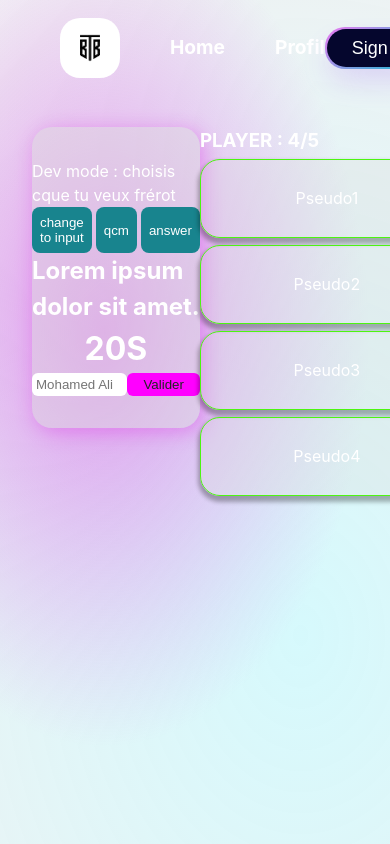
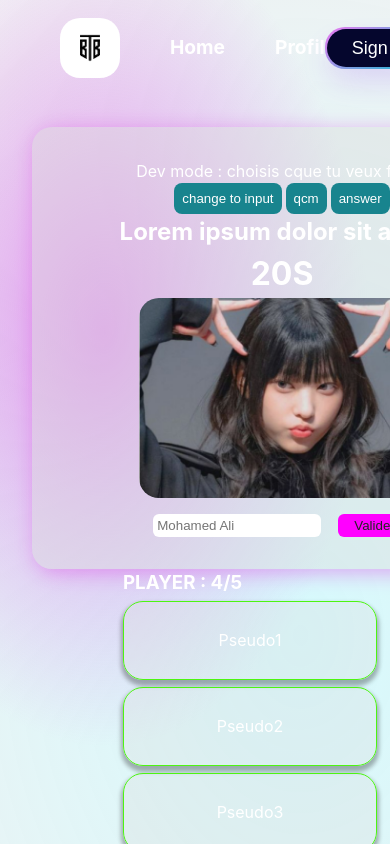
Before and after one commit to MoustaphaCamara/BeatTheBeat, a React (Vite) app: page /room in a window 390 px wide. Built offline with nearby package versions, Linux system fonts and the light colour scheme.

Commit message:
responsive & adjustments

```diff
--- a/src/components/RoomPageChat/RoomPageChat.scss
+++ b/src/components/RoomPageChat/RoomPageChat.scss
@@ -6,6 +6,8 @@
 
   height: 100%;
   flex-shrink: 0;
+  min-height: 200px;
+  padding-bottom: 1rem;
 
   border-radius: 20px;
   background: rgba(217, 217, 217, 0.3);
--- a/src/components/RoomPageQuizz/RoomPageQuizz.jsx
+++ b/src/components/RoomPageQuizz/RoomPageQuizz.jsx
@@ -20,7 +20,7 @@ const RoomPageQuizz = () => {
       <h2>Lorem ipsum dolor sit amet.</h2>
       <h3 className="quizz_timer">20s</h3>
       <div className="quizz">
-        {/* <img src="src/assets/quizz_girl.png" alt="quizz_girl" /> */}
+        <img src="src/assets/quizz_girl.png" alt="quizz_girl" />
         {(type == "input" && <QuizzInput />) ||
           (type == "qcm" && <QuizzQCM />) ||
           (type == "answer" && <QuizzResponse />)}
--- a/src/components/RoomPageQuizz/RoomPageQuizz.scss
+++ b/src/components/RoomPageQuizz/RoomPageQuizz.scss
@@ -20,7 +20,8 @@
   justify-content: center;
   align-items: center;
   flex-direction: column;
-  width: 60%;
+  width: 50%;
+  min-width: 500px;
   height: fit-content;
   background: rgba(217, 217, 217, 0.4);
   box-shadow: 4px 4px 20px 0px rgba(221, 46, 229, 0.4);
@@ -41,6 +42,7 @@
 
 .quizz_container img {
   height: 200px;
+  width: 100%;
 }
 
 //--- QUIZZ INPUT COMPONENT ---//
--- a/src/page/RoomPage/RoomPage.scss
+++ b/src/page/RoomPage/RoomPage.scss
@@ -1,6 +1,19 @@
 .room_container {
   padding: 2rem;
   color: white;
+
   display: flex;
-  justify-content: space-between;
+  flex-wrap: wrap;
+
+  justify-content: space-around;
+
+  width: 90%;
+  min-width: 500px;
+  max-width: 1500px;
+
+  margin: 0 auto;
+
+  @media screen and (max-width: 00px) {
+    // flex-direction: column;
+  }
 }
```
